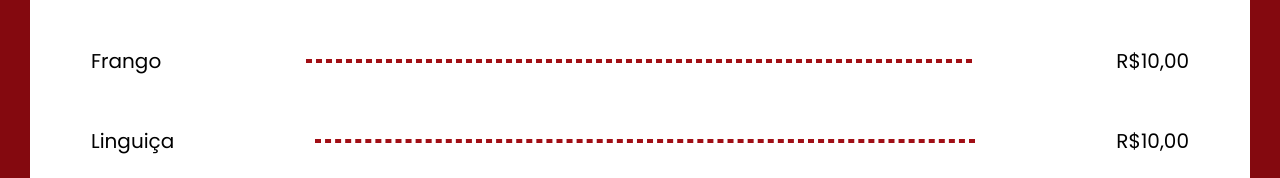
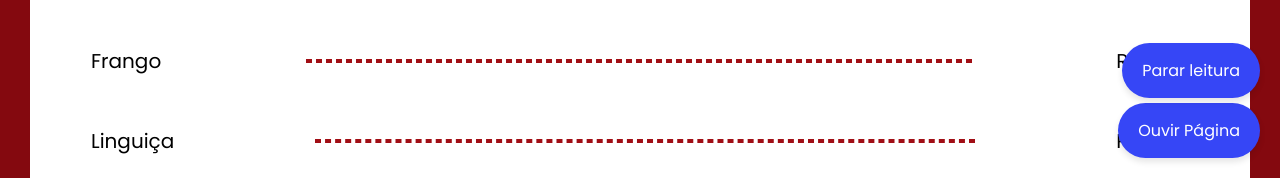
Before and after one commit to devDavyRibeiro/Espetinho, a plain HTML site: page index.html in a window 1280 px wide. Shown: the part 622-800 px from the top of the page. Drawn offline with Linux system fonts and the light colour scheme.

Commit message:
adicionando leitura

```diff
--- a/index.html
+++ b/index.html
@@ -18,6 +18,8 @@
                 <li class="nav-item"><a>Espetinhos</a></li>
                 <li class="nav-item" ><a>Kit churrasco</a></li>
                 <li class="nav-item"><a>Pedidos</a></li>
+                <li><button class="botao-flutuante" onclick="lerPagina()">Ouvir Página</button></li>
+                <li><button class="botao-flutuante botao-parar" onclick="pararLeitura()">Parar leitura</button></li>
               </ul>
             </div>
           </nav>
--- a/script.js
+++ b/script.js
@@ -66,3 +66,14 @@ function alterarResumo() {
 function calcularPreco(){
 
 }
+
+let fala;
+    function lerPagina(){
+        let texto = document.body.innerText;
+        fala = new SpeechSynthesisUtterance(texto);
+        fala.lang ="pt-BR"
+        speechSynthesis.speak(fala);
+    }
+    function pararLeitura(){
+        speechSynthesis.cancel();
+    }
--- a/style.css
+++ b/style.css
@@ -442,4 +442,24 @@ nav ul li a:hover {
     box-shadow: 10px 10px 10px -10px rgba(0,0,0,0.75);
 }
 
-/* *** Formulário de Revendedores *** */
+/* *** leitura *** */
+
+.botao-flutuante {
+    position: fixed;
+    bottom: 20px;
+    right: 20px;
+    background-color: rgb(54, 70, 246);
+    color: white;
+    border: none;
+    padding: 15px 20px;
+    border-radius: 50px;
+    box-shadow: 0px 4px 6px rgba(0, 0, 0, 0.1);
+    cursor: pointer;
+    font-size: 16px;
+    z-index: 1000;
+}
+
+.botao-parar {
+    bottom: 80px;
+    background-color: rgb(54, 70, 246);;
+}
```
